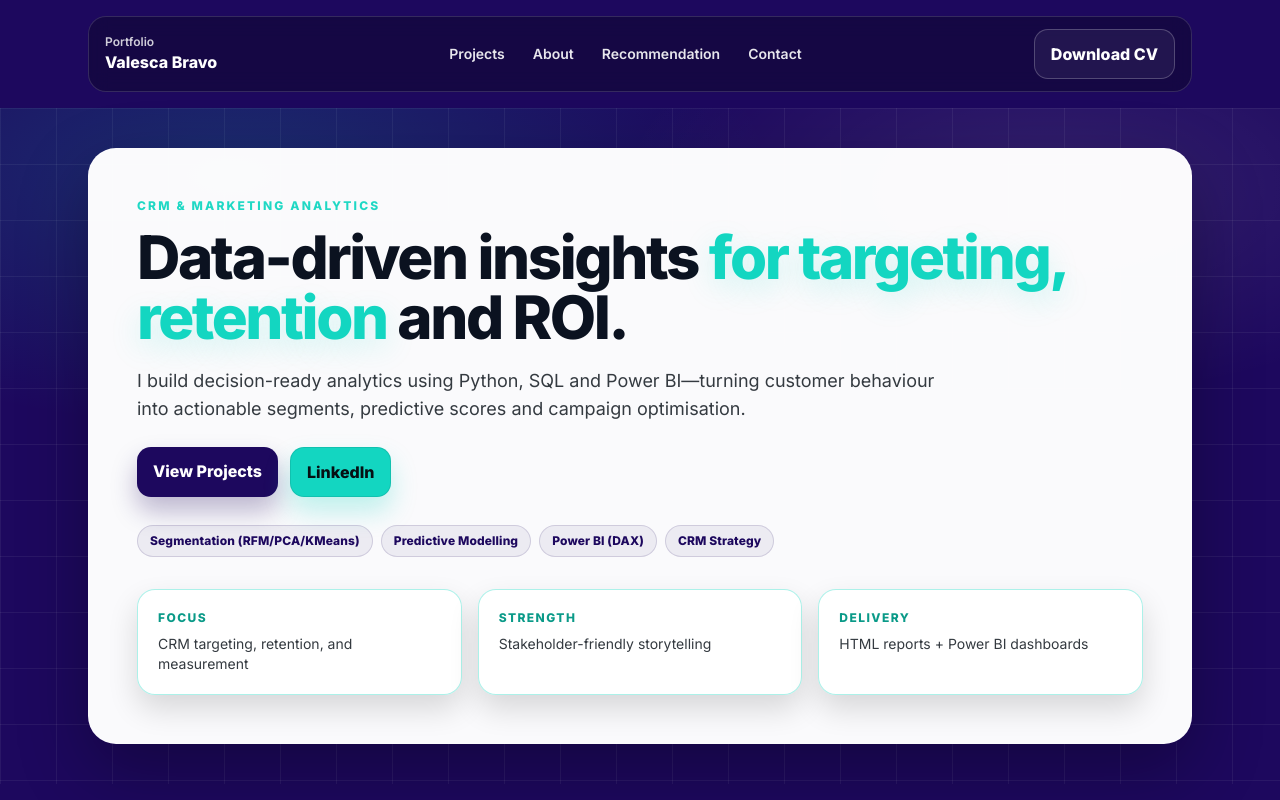
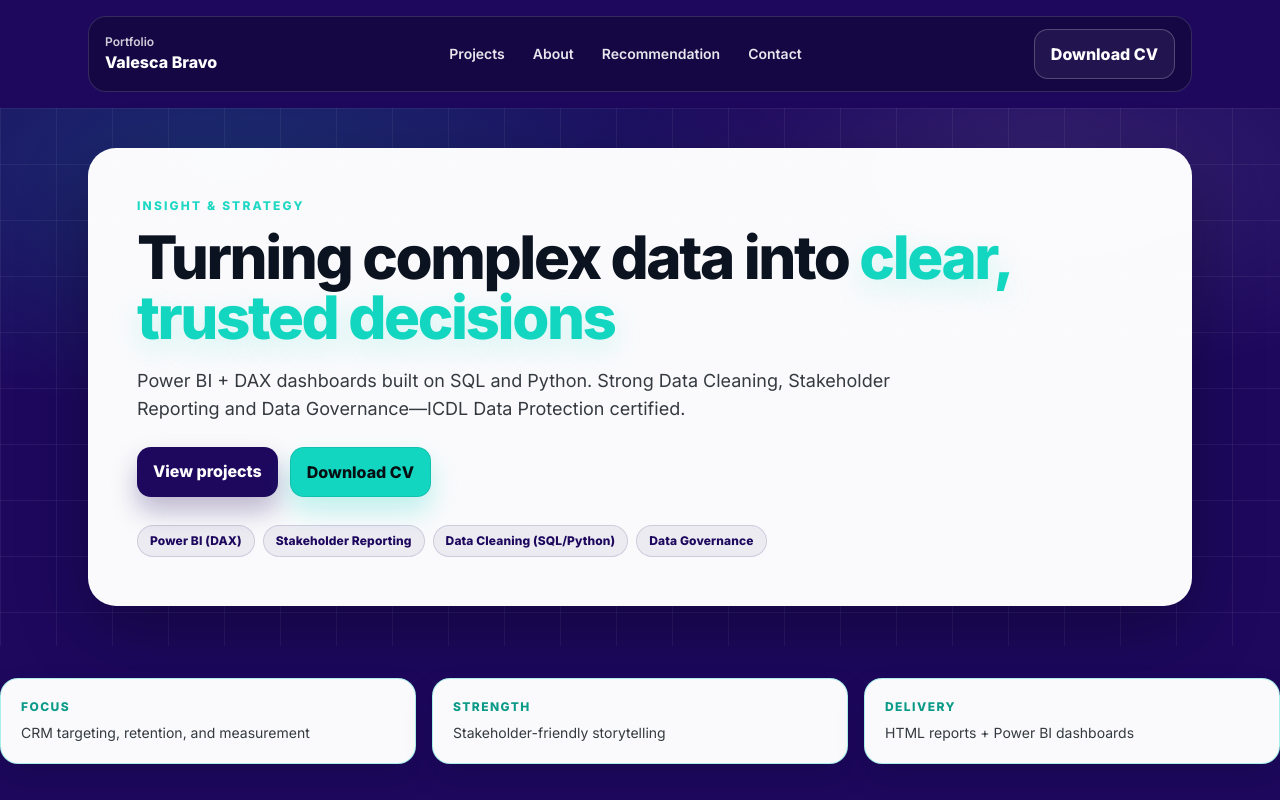
Before and after one commit to ValescaBravo/valescabravo.github.io, a plain HTML site: page index.html in a window 1280 px wide. Shown: the top 800 px of the page. Drawn offline with nearby package versions, Linux system fonts and the light colour scheme.

Commit message:
Update index.html
changing hero

```diff
--- a/index.html
+++ b/index.html
@@ -3,7 +3,7 @@
 <head>
   <meta charset="UTF-8" />
   <meta name="viewport" content="width=device-width, initial-scale=1.0" />
-  <title>Valesca Bravo | CRM & Marketing Analytics</title>
+  <title>Valesca Bravo | Data Analyst </title>
 
   <script src="https://cdn.tailwindcss.com"></script>
   <link href="https://fonts.googleapis.com/css2?family=Inter:wght@400;600;800&display=swap" rel="stylesheet">
@@ -188,30 +188,35 @@
 <section class="mag-texture">
   <div class="max-w-6xl mx-auto px-6 pt-10 pb-10">
     <div class="panel p-8 md:p-12">
-        <p class="kicker">CRM & Marketing Analytics</p>
+      <!-- UPDATED HERO COPY -->
+      <p class="kicker">INSIGHT &amp; STRATEGY</p>
 
       <h1 class="headline text-4xl md:text-6xl mt-3">
-          Data-driven insights
-          <span class="headline-accent">for targeting, retention</span>
-          and ROI.
+        Turning complex data into
+        <span class="headline-accent">clear, trusted decisions</span>
       </h1>
 
       <p class="mt-5 text-base md:text-lg" style="color: var(--gray-dark); max-width: 72ch;">
-          I build decision-ready analytics using Python, SQL and Power BI—turning customer behaviour into actionable
-          segments, predictive scores and campaign optimisation.
+        Power BI + DAX dashboards built on SQL and Python. Strong Data Cleaning, Stakeholder Reporting and Data
+        Governance—ICDL Data Protection certified.
       </p>
 
       <div class="mt-6 flex flex-wrap gap-3">
-          <a class="btn-primary" href="#projects">View Projects</a>
-          <a class="btn-teal" href="https://linkedin.com/in/valesca-bravo" target="_blank" rel="noopener">LinkedIn</a>
+        <a class="btn-primary" href="#projects">View projects</a>
+        <a class="btn-teal" href="/assets/Valesca_Bravo_CV.pdf" download>Download CV</a>
       </div>
 
+      <!-- OPTIONAL: update chips to match the new positioning -->
       <div class="mt-7 flex flex-wrap gap-2">
-          <span class="chip">Segmentation (RFM/PCA/KMeans)</span>
-          <span class="chip">Predictive Modelling</span>
         <span class="chip">Power BI (DAX)</span>
-          <span class="chip">CRM Strategy</span>
+        <span class="chip">Stakeholder Reporting</span>
+        <span class="chip">Data Cleaning (SQL/Python)</span>
+        <span class="chip">Data Governance</span>
       </div>
+    </div>
+  </div>
+</section>
+
 
         <div class="mt-8 grid md:grid-cols-3 gap-4">
           <div class="card p-5">
```
Lines whose indentation alone changed are shown as unchanged.
